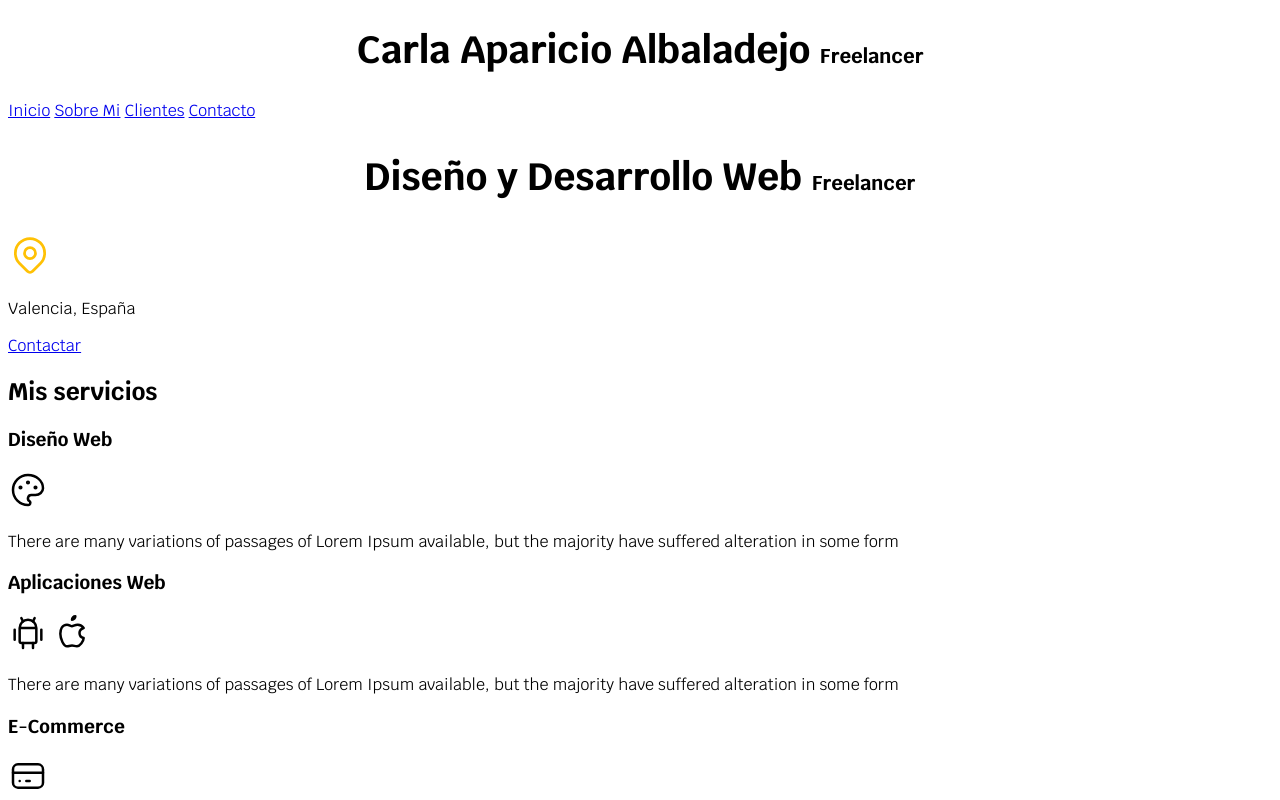
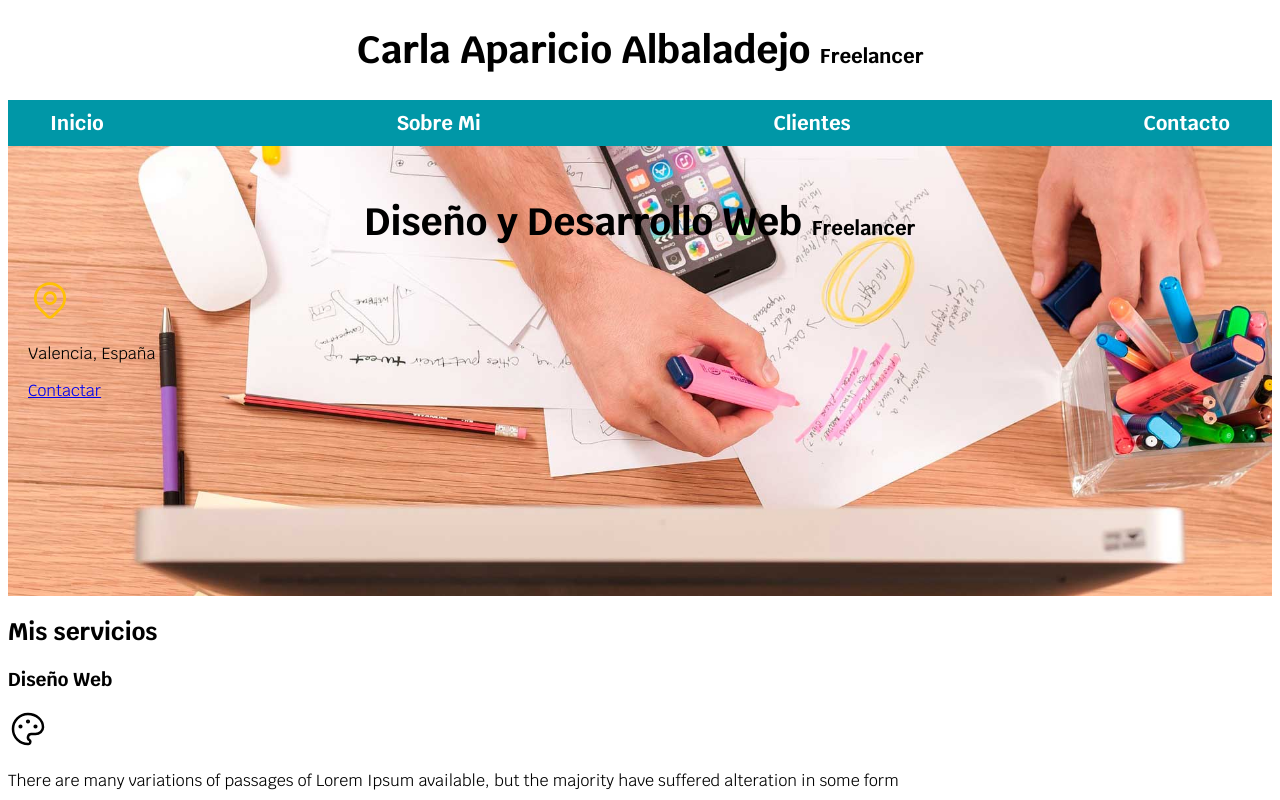
Before and after one commit to carla-dev3/pagFreelancer, a plain HTML site: page index.html in a window 1280 px wide. Shown: the top 800 px of the page. Drawn offline with Linux system fonts and the light colour scheme.

Commit message:
Encabezado de la web y maquetación con flex-box

```diff
--- a/css/styles.css
+++ b/css/styles.css
@@ -9,7 +9,11 @@
 }
 html {
     font-size: 62.5%;
+    box-sizing: border-box;
 }
+*, *:before, *:after {
+    box-sizing: inherit;
+  }
 body {
     font-size: 16px; /* 1rem = 10px */
     font-family: 'Krub', sans-serif;
@@ -21,3 +25,38 @@ body {
 .titulo span {
     font-size: 2rem;
 }
+.contenedor {
+    max-width: 120rem;
+    margin: 0 auto;
+}
+.nav-bg{
+    background-color: var(--secundario);
+}
+.navegacion-principal {
+    display: flex;
+    flex-direction: column;
+    justify-content: space-between;
+}
+@media (min-width:  480px) {
+    .navegacion-principal {
+        flex-direction: row;
+    }
+}
+.navegacion-principal a {
+    color: var(--blanco);
+    text-decoration: none;
+    font-size: 2rem;
+    font-weight: 700;
+    padding: 1rem;
+}
+.navegacion-principal a:hover {
+    background-color: var(--primario);
+    color: var(--oscuro);
+}
+.hero {
+    background-image: url(../img/hero.jpg);
+    background-repeat: no-repeat;
+    background-size: cover;
+    height: 450px;
+    padding: 20px;
+}
--- a/index.html
+++ b/index.html
@@ -13,14 +13,17 @@
         <h1 class="titulo">Carla Aparicio Albaladejo <span>Freelancer</span></h1>
     </header>
 
-    <nav>
+    <div class="nav-bg">
+    <nav class="navegacion-principal contenedor">
         <a href="#">Inicio</a>
         <a href="#">Sobre Mi</a>
         <a href="#">Clientes</a>
         <a href="#">Contacto</a>
     </nav>
+</div>
 
-    <section>
+    <section class="hero">
+        <div class="contenido-hero">
         <h2 class="titulo">Diseño y Desarrollo Web <span>Freelancer</span></h2>
 
             <svg xmlns="http://www.w3.org/2000/svg" class="icon icon-tabler icon-tabler-map-pin" width="44" height="44" viewBox="0 0 24 24" stroke-width="1.5" stroke="#FFC105" fill="none" stroke-linecap="round" stroke-linejoin="round">
@@ -32,6 +35,7 @@
         <p>Valencia, España</p>
 
         <a href="#">Contactar</a>
+    </div>
     </section>
 
     <main>
```
